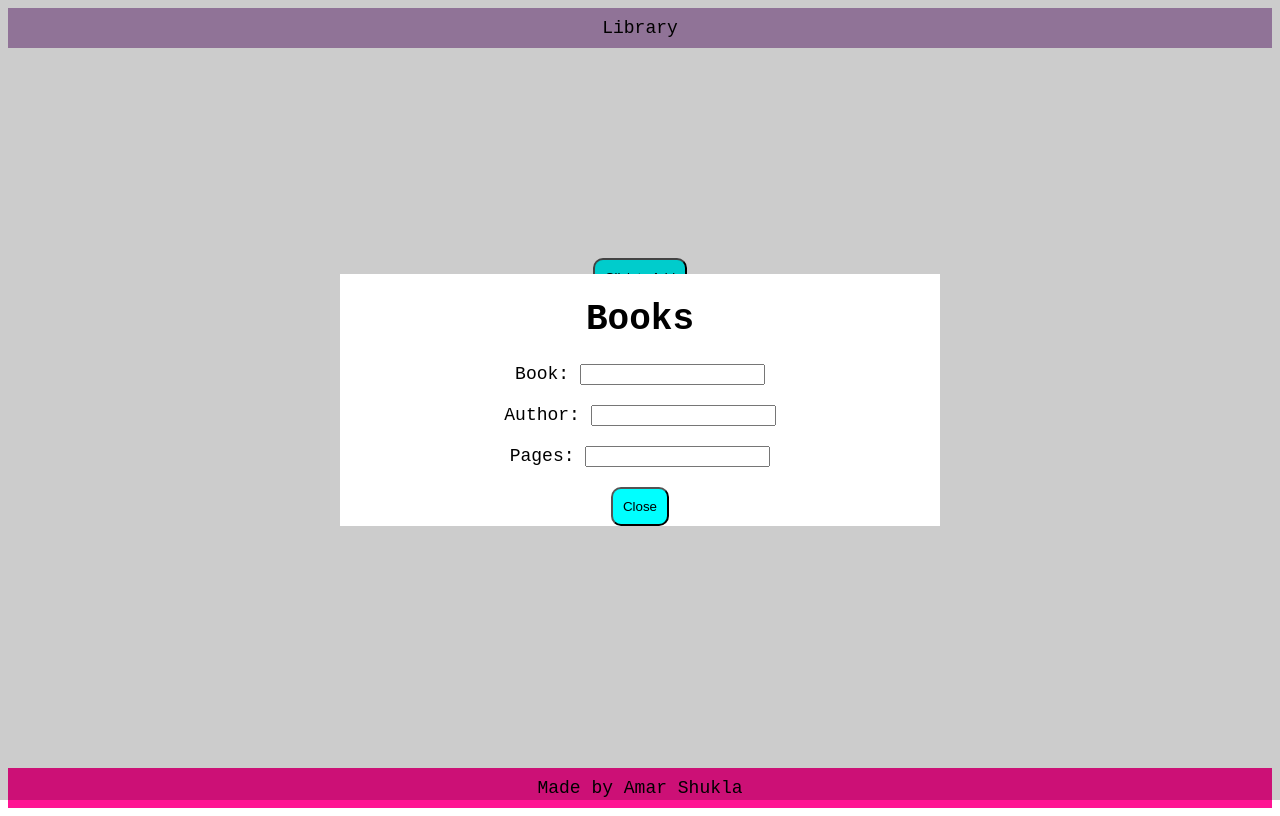
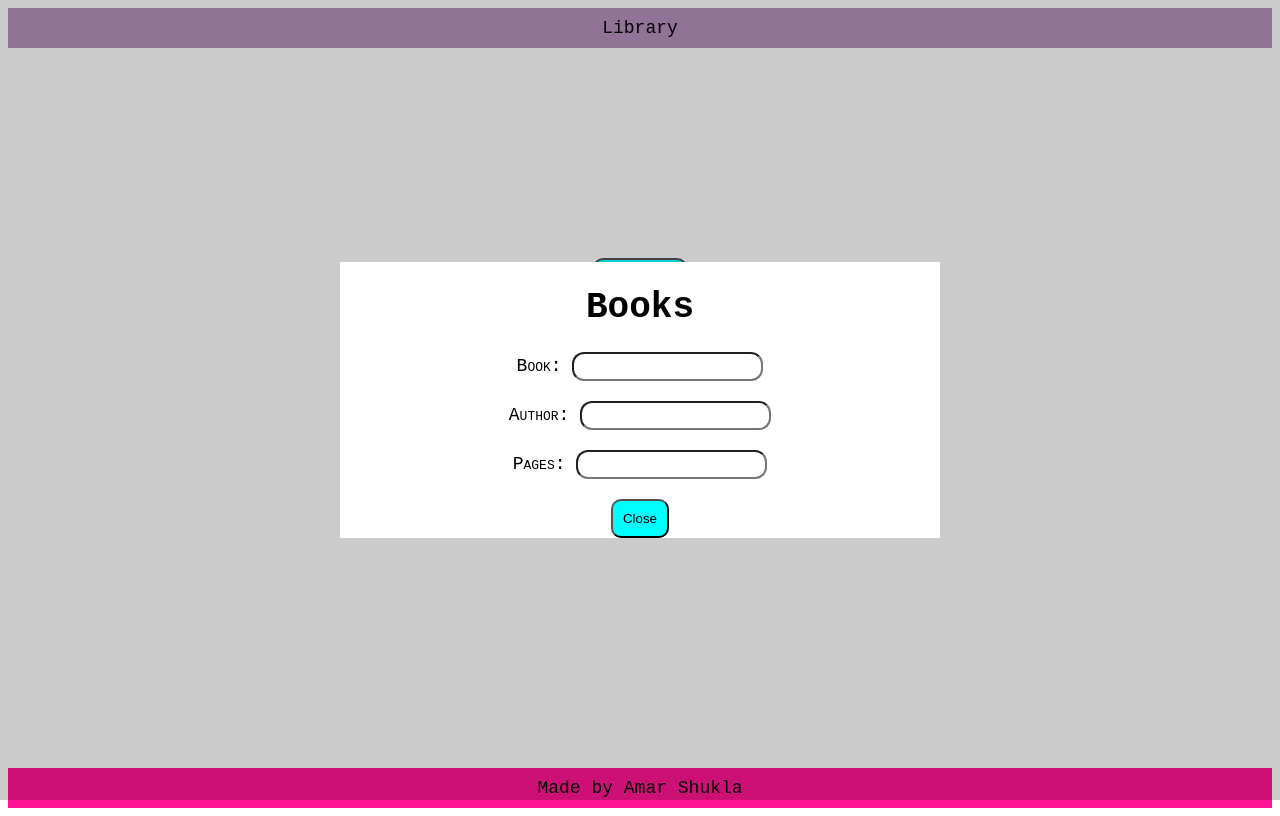
Before and after one commit to AmarShukla1/library, a plain HTML site: page index.html in a window 1280 px wide. Both pictures are taken after a click on the button "Click to Add". Drawn offline with Linux system fonts and the light colour scheme.

Commit message:
basics done

```diff
--- a/logic.js
+++ b/logic.js
@@ -22,10 +22,11 @@ modal.classList.remove('show');
 const div=document.createElement('div');
     div.className='box';
     div.innerHTML=document.querySelector('.x').value+'<br>'+document.querySelector('.y').value+'<br>'+document.querySelector('.z').value;
+    document.querySelector('.x').value='';document.querySelector('.y').value='';document.querySelector('.z').value='';
     let str=random();
     div.style.backgroundColor=str;
-    // div.addEventListener('click',function(){
-    //    div.remove();
-    // });
+    div.addEventListener('click',function(){
+       div.remove();
+    });
     container.appendChild(div);
 });
--- a/style.css
+++ b/style.css
@@ -67,3 +67,12 @@ background-color: aqua;
   background-color: #fff;
   width:600px;
 }
+label{
+  font-variant: small-caps;
+
+}
+input{
+
+ border-radius: 12px;
+ padding:5px;
+}
```
